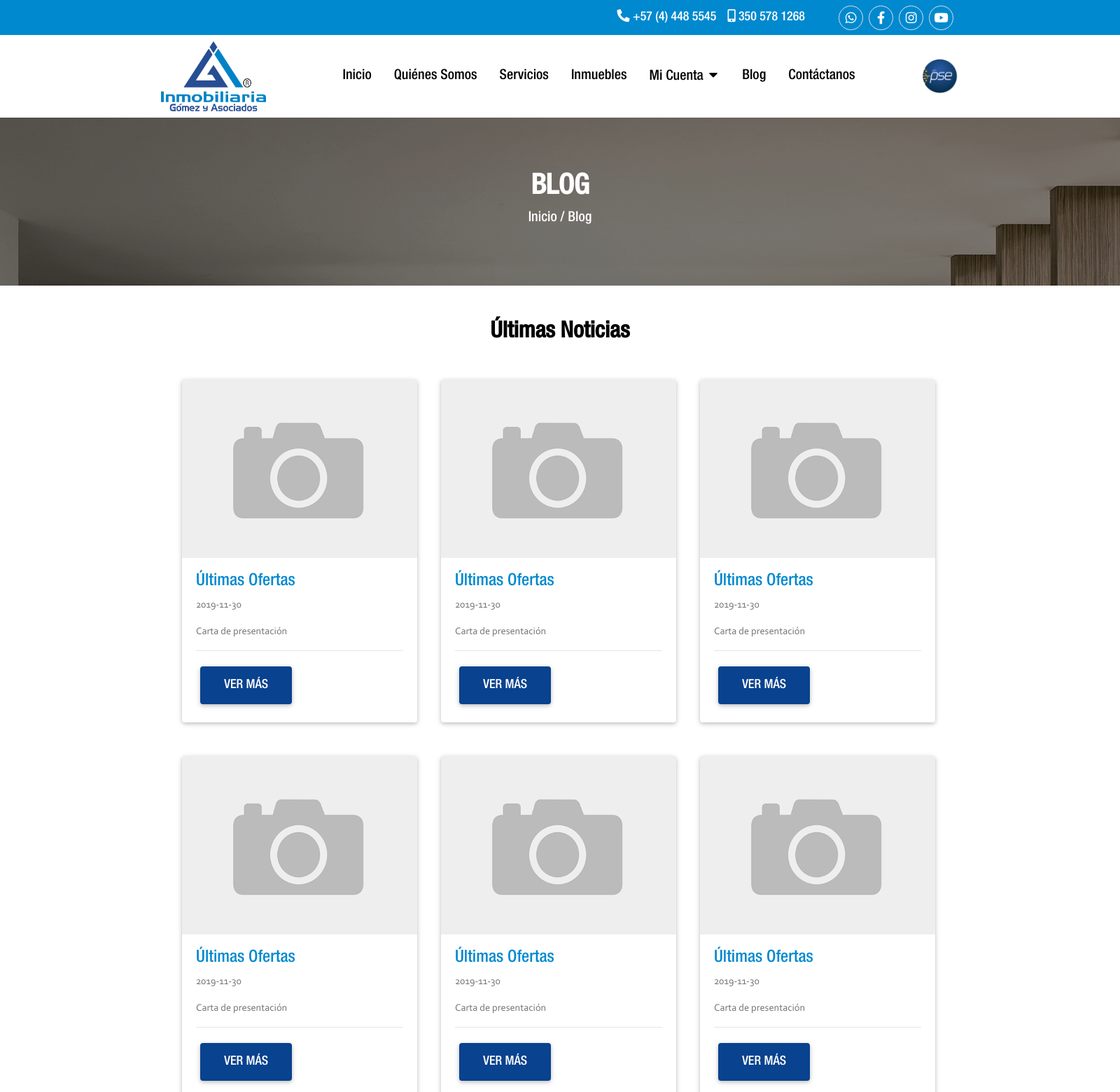
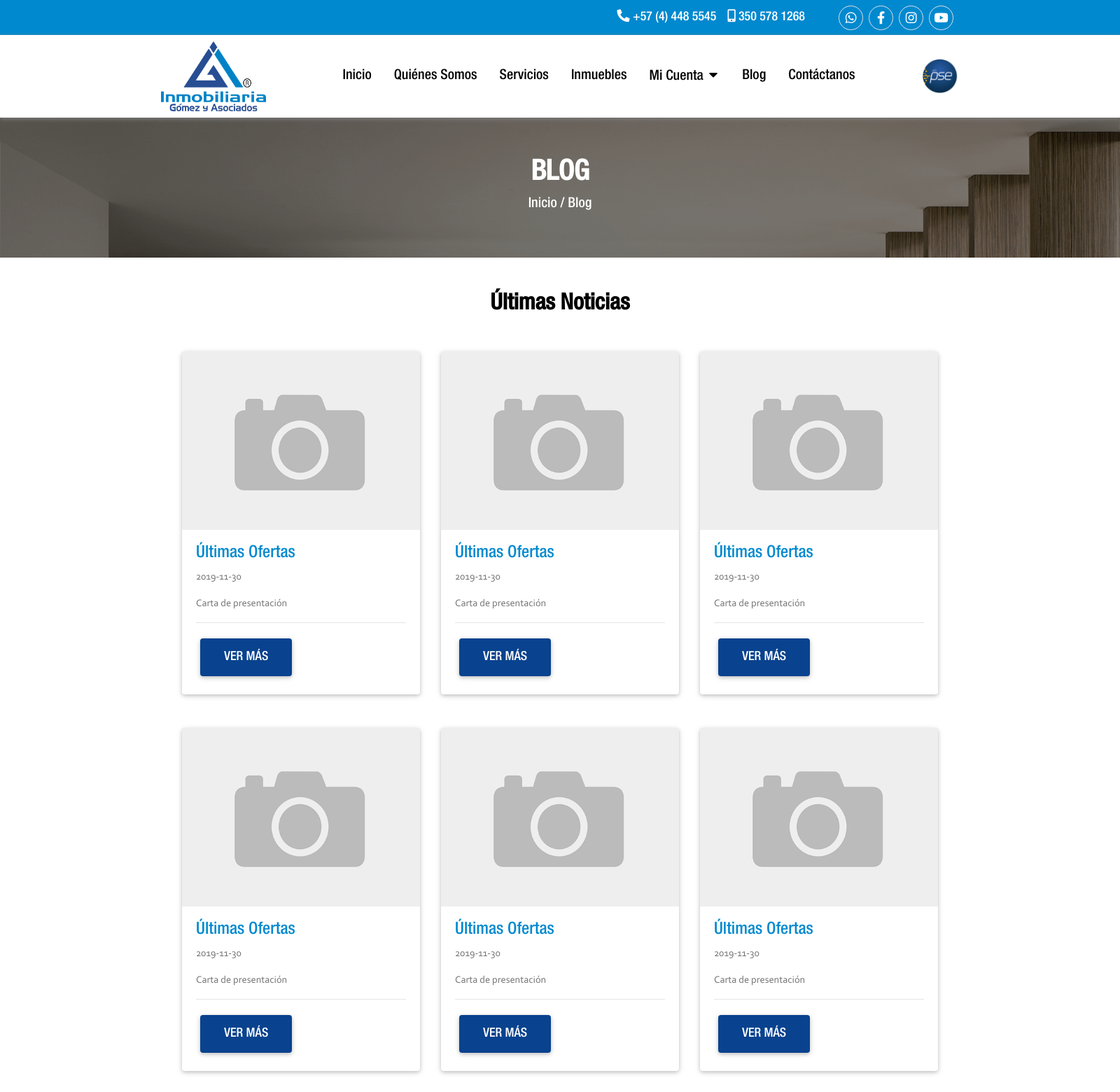
Before and after one commit to DexconDigital/gomezy-asociados, a PHP site: page /blog.php in a window 1600 px wide; the page is wider, and only the part inside the window is pictured. Shown: the top 1560 px of that part at 70% size. Run offline with PHP 8.4, Linux system fonts and the light colour scheme; some libraries are stand-ins or nearby versions; some web fonts are replaced.

Commit message:
Cambios solicitados por el cliente hechos
MI Cuenta - se despliegan las opciones propiestraios, arrendatarios y pse sin embargo se ven en color negro lo que no permite visualizarlas bien FAVOR PONER COLOR BLANCO.

Inicio - Quienes Somos - Descarga aquí nuestro folleto, enlazar el folleto que adjuntamos a este correo al cual se le agrega una página.

Nos gustará ver otras imágenes de fondo en la portada de la página de las fotos que ustedes manejan en su stock. (se adjuntan)

```diff
--- a/blog.php
+++ b/blog.php
@@ -41,10 +41,10 @@ $nombre_inmobiliaria = 'Gómez Y Asociados' ?>
 
         <h2 class="font-weight-bold text-center my-5"> Últimas Noticias </h2>
             <div class="col-12">
-                <div class="row">
+                <div class="row justify-content-center">
 
-                    <div class="mb-5 col-4">
-                        <div class="card" style="width: 21rem;">
+                    <div class="mb-5 col-12 col-md-6 col-lg-4 col-xl-4">
+                        <div class="card" style="width: 100%;">
                             <img style="object-fit: cover;width: 100%;height: 255px;" src="images/no_image.png" class="card-img-top" alt="...">
                             <div class="card-body">
                                 <h4 class="color_titulo">Últimas Ofertas</h4>
@@ -56,8 +56,8 @@ $nombre_inmobiliaria = 'Gómez Y Asociados' ?>
                         </div>
                     </div>
 
-                    <div class="mb-5 col-4">
-                        <div class="card" style="width: 21rem;">
+                    <div class="mb-5 col-12 col-md-6 col-lg-4 col-xl-4">
+                        <div class="card" style="width: 100%;">
                             <img style="object-fit: cover;width: 100%;height: 255px;" src="images/no_image.png" class="card-img-top" alt="...">
                             <div class="card-body">
                                 <h4 class="color_titulo">Últimas Ofertas</h4>
@@ -69,8 +69,8 @@ $nombre_inmobiliaria = 'Gómez Y Asociados' ?>
                         </div>
                     </div>
 
-                    <div class="mb-5 col-4">
-                        <div class="card" style="width: 21rem;">
+                    <div class="mb-5 col-12 col-md-6 col-lg-4 col-xl-4">
+                        <div class="card" style="width: 100%;">
                             <img style="object-fit: cover;width: 100%;height: 255px;" src="images/no_image.png" class="card-img-top" alt="...">
                             <div class="card-body">
                                 <h4 class="color_titulo">Últimas Ofertas</h4>
@@ -82,8 +82,8 @@ $nombre_inmobiliaria = 'Gómez Y Asociados' ?>
                         </div>
                     </div>
 
-                    <div class="mb-5 col-4">
-                        <div class="card" style="width: 21rem;">
+                    <div class="mb-5 col-12 col-md-6 col-lg-4 col-xl-4">
+                        <div class="card" style="width: 100%;">
                             <img style="object-fit: cover;width: 100%;height: 255px;" src="images/no_image.png" class="card-img-top" alt="...">
                             <div class="card-body">
                                 <h4 class="color_titulo">Últimas Ofertas</h4>
@@ -95,8 +95,8 @@ $nombre_inmobiliaria = 'Gómez Y Asociados' ?>
                         </div>
                     </div>
 
-                    <div class="mb-5 col-4">
-                        <div class="card" style="width: 21rem;">
+                    <div class="mb-5 col-12 col-md-6 col-lg-4 col-xl-4">
+                        <div class="card" style="width: 100%;">
                             <img style="object-fit: cover;width: 100%;height: 255px;" src="images/no_image.png" class="card-img-top" alt="...">
                             <div class="card-body">
                                 <h4 class="color_titulo">Últimas Ofertas</h4>
@@ -108,8 +108,8 @@ $nombre_inmobiliaria = 'Gómez Y Asociados' ?>
                         </div>
                     </div>
 
-                    <div class="mb-5 col-4">
-                        <div class="card" style="width: 21rem;">
+                    <div class="mb-5 col-12 col-md-6 col-lg-4 col-xl-4">
+                        <div class="card" style="width: 100%;">
                             <img style="object-fit: cover;width: 100%;height: 255px;" src="images/no_image.png" class="card-img-top" alt="...">
                             <div class="card-body">
                                 <h4 class="color_titulo">Últimas Ofertas</h4>
--- a/controllers/modelo_inmueble.php
+++ b/controllers/modelo_inmueble.php
@@ -10,7 +10,7 @@ function modelo_inmueble($r, $cantidad_inmuebles)
 
         echo '
 
-            <div class="mb-5 col-4 px-3">
+            <div class="mb-5 col-12 col-md-6 col-lg-4 col-xl-4 px-3">
                   <div class="card card-max-height">
                       <img src="' . $imagen . '" class="card-img-top" alt="...">
                       <div class="card-body">
--- a/scss/_dropdown.scss
+++ b/scss/_dropdown.scss
@@ -126,7 +126,7 @@
   padding: $dropdown-item-padding-y $dropdown-item-padding-x;
   clear: both;
   font-weight: $font-weight-normal;
-  color: $dropdown-link-color;
+  color: white;
   text-align: inherit; // For `<button>`s
   white-space: nowrap; // prevent links from randomly breaking onto new lines
   background-color: transparent; // For `<button>`s
@@ -187,5 +187,5 @@
 .dropdown-item-text {
   display: block;
   padding: $dropdown-item-padding-y $dropdown-item-padding-x;
-  color: $dropdown-link-color;
+  color: white;
 }
--- a/scss/_zindex.scss
+++ b/scss/_zindex.scss
@@ -56,6 +56,8 @@ h1, h2, h3, h4, h5, h6 {
 
     img {
         filter: brightness(0.5);
+        width: 100%;
+        height: 200px;
     }
 }
 
@@ -131,15 +133,16 @@ header {
 
     .header_nav {
 
+
+
         .dropdown-item {
 
-            color: black!important;
+            color: black;
 
             &:hover {
                 background-color: $azul_claro;
             }
         }
-
 
 
         background-color: #00000078;
@@ -208,9 +211,11 @@ header {
     }
     .header_nav2 {
 
+        box-shadow: 0 2px 6px 0 grey;
+
         .dropdown-item {
 
-            color: black!important;
+            color: black;
 
             &:hover {
                 background-color: $azul_claro;
@@ -434,6 +439,11 @@ header {
 
     #aliados {
 
+        img {
+            width: 60%;
+            height: 100%;
+        }
+
     }
 
 }
--- a/scss/_zmenu.scss
+++ b/scss/_zmenu.scss
@@ -37,10 +37,10 @@
   .bg-transparent {
     /* background-color: rgba(0, 0, 0, 0.247) !important; */
     a {
-      color: #fff !important;
+      color: white !important;
     }
     .information {
-      color: #fff !important;
+      color: white !important;
       border-bottom: 1px solid rgba(255, 255, 255, 0.692) !important;
     }
 
@@ -60,20 +60,39 @@
         }
       }
     }
+
+    .dropdown-item {
+      color: black!important;
+
+    }
     .dropdown-menu {
-      background-color: rgba(0, 0, 0, 0.247) !important;
+      padding: 0;
+      background-color: white!important;
+      color: white!important;
+
     }
     .dropdown-item:hover,
     .dropdown-item:focus {
       color: $white;
       text-decoration: none;
-      background-color: rgba(0, 0, 0, 0.473) !important;
+      background-color: $azul_claro!important;
     }
   }
+
+
+
+
+
+
+
+
 
   // diseño de menu cuando no es transparente
   .bg-light {
     // Colocar aqui diseño
+
+    box-shadow: 0 2px 6px 0 grey;
+
     .nav-link {
       color: #000;
     }
```
Also changed, not shown: index.php (+26 -36 lines), css/style.css, images/slide1.jpg (added), images/slide2.jpg (added), images/slide3.jpg (added), images/slide_1.jpg (deleted), images/slide_2.jpg (deleted), images/slide_3.jpg (deleted), 2 other files.
